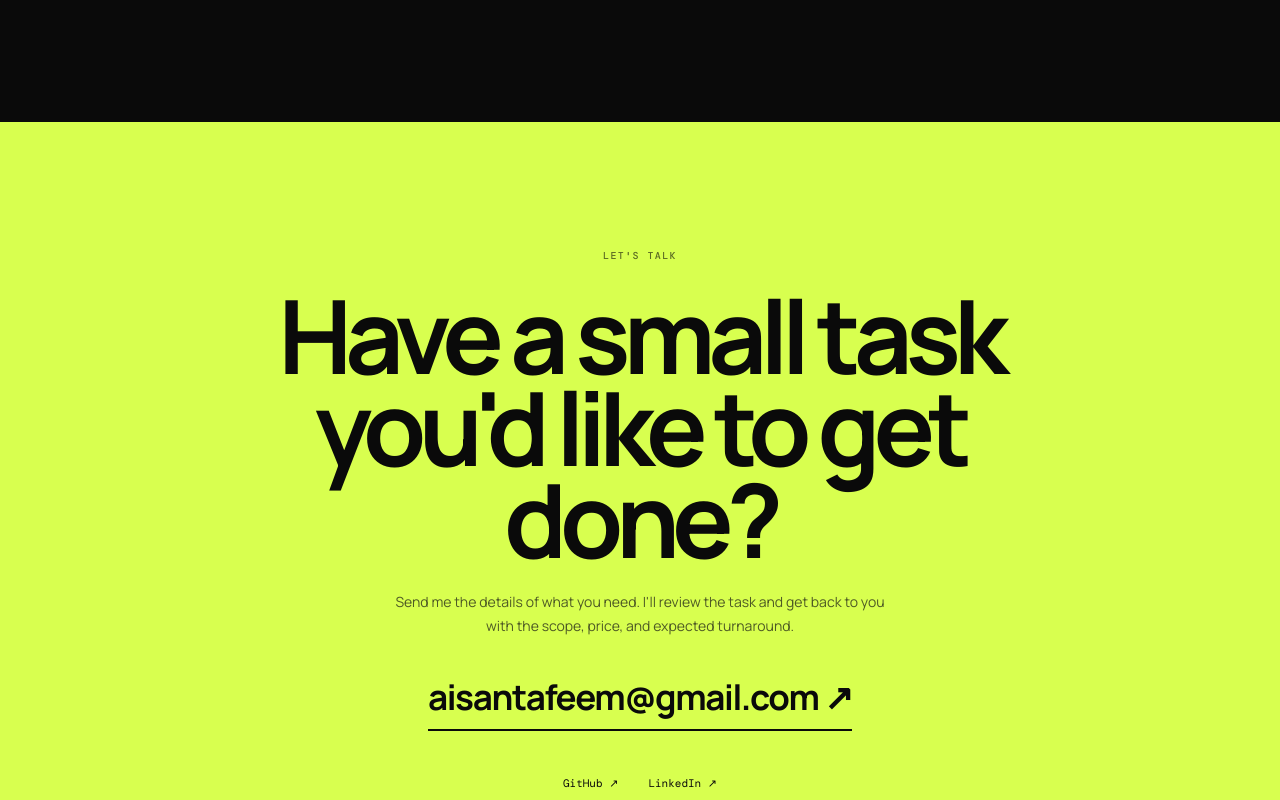
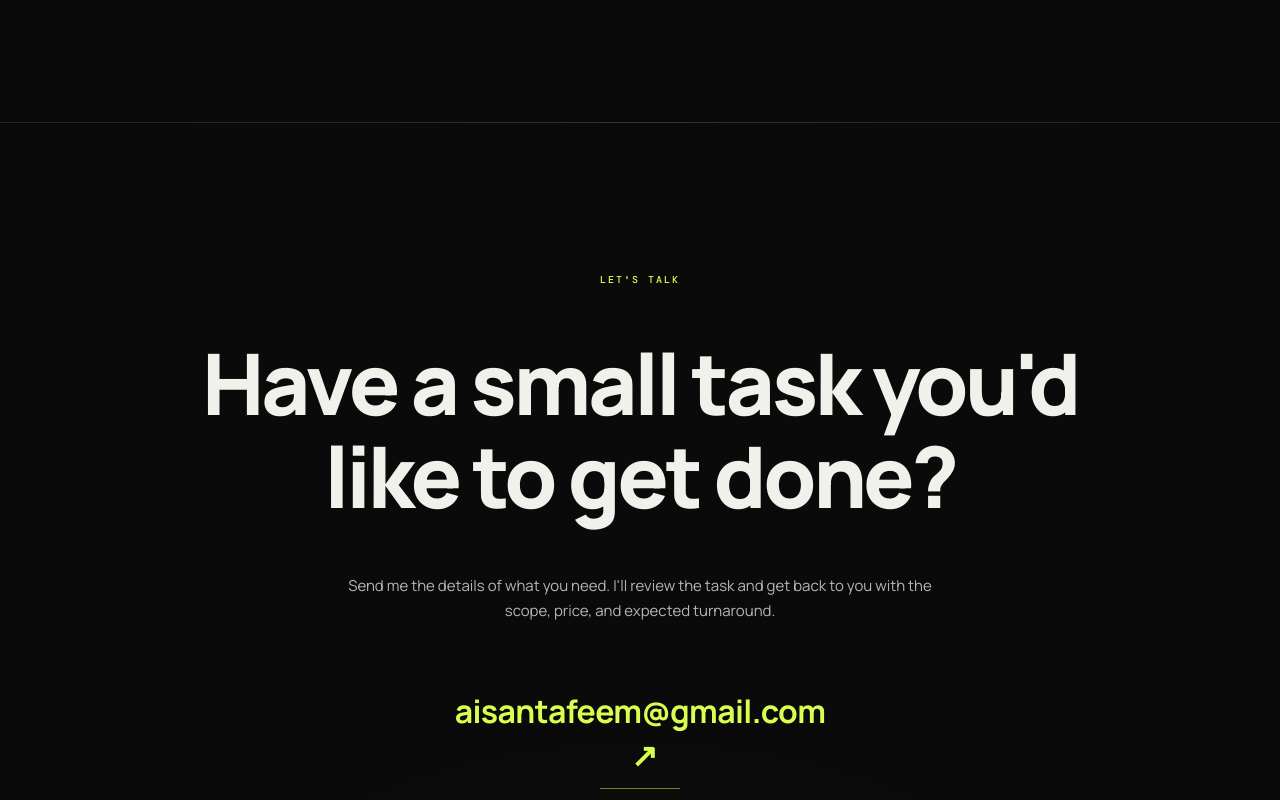
Before and after one commit to tafeemamair/portfolio-website, a Next.js app: page / in a window 1280 px wide. Shown: the part 7800-8600 px from the top of the page. Built offline with nearby package versions, Linux system fonts and the light colour scheme.

Commit message:
Design: refine dark contact section

```diff
--- a/app/globals.css
+++ b/app/globals.css
@@ -187,17 +187,128 @@ em { font-style: normal; color: var(--accent); }
 .tech-cloud { display: flex; flex-wrap: wrap; gap: 8px; }
 .tech-cloud span { padding: 12px 14px; color: #aaa; }
 
-.contact-section { background: var(--accent); color: #0a0a0a; padding: 120px 20px; }
-.contact-inner { width: min(100%, 900px); margin: auto; text-align: center; }
-.contact-section .section-kicker { color: #5c6c24; }
-.contact-section h2 { font-size: clamp(55px, 8vw, 105px); line-height: .9; letter-spacing: -.07em; margin: 25px 0; }
-.contact-section h2 em { color: #0a0a0a; }
-.contact-section p { max-width: 510px; margin: 0 auto 35px; color: #4e5a25; line-height: 1.7; font-size: 14px; }
-.contact-email { font-size: clamp(20px, 3vw, 35px); font-weight: 700; letter-spacing: -.04em; border-bottom: 2px solid #0a0a0a; padding-bottom: 8px; }
-.socials { display: flex; justify-content: center; gap: 30px; margin-top: 55px; font: 11px "DM Mono", monospace; }
-.footer { width: min(100% - 40px, var(--max)); margin: auto; min-height: 90px; display: flex; align-items: center; justify-content: space-between; gap: 20px; color: #5c5c57; }
-.footer > span { color: var(--text); font-weight: 800; }
-.footer p, .footer small { font: 9px "DM Mono", monospace; }
+.contact-section {
+  position: relative;
+  background:
+    radial-gradient(
+      ellipse 900px 600px at 50% 100%,
+      rgba(216, 255, 79, 0.08) 0%,
+      rgba(216, 255, 79, 0.02) 25%,
+      transparent 60%
+    ),
+    var(--bg);
+  padding: 150px 20px;
+  border-top: 1px solid var(--line);
+  color: var(--text);
+}
+
+.contact-inner {
+  width: min(100%, 900px);
+  margin: auto;
+  text-align: center;
+}
+
+.contact-section .section-kicker {
+  color: var(--accent);
+  font-size: 10px;
+  letter-spacing: 0.2em;
+  text-transform: uppercase;
+  display: block;
+  margin-bottom: 50px;
+}
+
+.contact-section h2 {
+  font-size: clamp(48px, 7vw, 85px);
+  line-height: 1.1;
+  letter-spacing: -0.04em;
+  margin: 0 0 50px;
+  font-weight: 800;
+  color: var(--text);
+  max-width: 900px;
+  margin-left: auto;
+  margin-right: auto;
+}
+
+.contact-section p {
+  max-width: 600px;
+  margin: 0 auto 65px;
+  color: #b8b6b0;
+  line-height: 1.7;
+  font-size: 15px;
+}
+
+.contact-email {
+  display: inline-flex;
+  flex-direction: column;
+  align-items: center;
+  font-size: clamp(20px, 3vw, 32px);
+  font-weight: 700;
+  letter-spacing: -0.02em;
+  color: var(--accent);
+  margin: 0 0 60px;
+  position: relative;
+}
+
+.contact-email span {
+  margin-left: 8px;
+}
+
+.contact-email::after {
+  content: '';
+  position: absolute;
+  bottom: -12px;
+  left: 50%;
+  transform: translateX(-50%);
+  width: 80px;
+  height: 1px;
+  background: var(--accent);
+  opacity: 0.5;
+}
+
+.contact-email:hover {
+  opacity: 0.8;
+  transition: opacity 0.3s ease;
+}
+
+.socials {
+  display: flex;
+  justify-content: center;
+  gap: 40px;
+  margin-top: 80px;
+  font: 11px "DM Mono", monospace;
+}
+
+.socials a {
+  color: #b8b6b0;
+  transition: color 0.3s ease;
+  border-bottom: 1px solid transparent;
+  padding-bottom: 4px;
+}
+
+.socials a:hover {
+  color: var(--accent);
+  border-bottom-color: var(--accent);
+}
+
+.footer {
+  width: min(100% - 40px, var(--max));
+  margin: auto;
+  min-height: 90px;
+  display: flex;
+  align-items: center;
+  justify-content: space-between;
+  gap: 20px;
+  color: #5c5c57;
+}
+
+.footer > span {
+  color: var(--text);
+  font-weight: 800;
+}
+
+.footer p, .footer small {
+  font: 9px "DM Mono", monospace;
+}
 
 @media (max-width: 800px) {
   .nav { width: calc(100% - 28px); height: 68px; }
@@ -219,6 +330,12 @@ em { font-style: normal; color: var(--accent); }
   .process-item:nth-child(2) { border-right: 0; }
   .tech-section { gap: 40px; }
   .footer { flex-wrap: wrap; padding: 25px 0; }
+  .contact-section { padding: 120px 20px; }
+  .contact-section .section-kicker { margin-bottom: 40px; }
+  .contact-section h2 { font-size: 48px; margin-bottom: 40px; }
+  .contact-section p { margin-bottom: 50px; font-size: 14px; }
+  .contact-email { margin-bottom: 50px; font-size: 24px; }
+  .socials { gap: 30px; margin-top: 60px; }
 }
 
 @media (max-width: 520px) {
@@ -232,6 +349,11 @@ em { font-style: normal; color: var(--accent); }
   .window-body strong { font-size: 24px; }
   .micro-services-grid { grid-template-columns: 1fr; }
   .micro-service-card { min-height: 110px; }
+  .contact-section { padding: 100px 20px; }
+  .contact-section h2 { font-size: 36px; margin-bottom: 30px; }
+  .contact-section p { margin-bottom: 40px; font-size: 13px; }
+  .contact-email { margin-bottom: 40px; font-size: 20px; }
+  .socials { flex-direction: column; gap: 20px; margin-top: 50px; }
 }
 
 .trust-strip {
```
